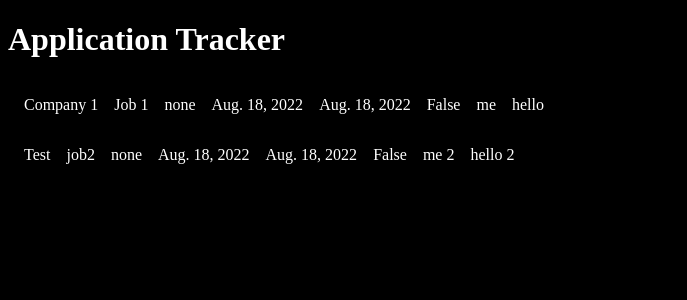
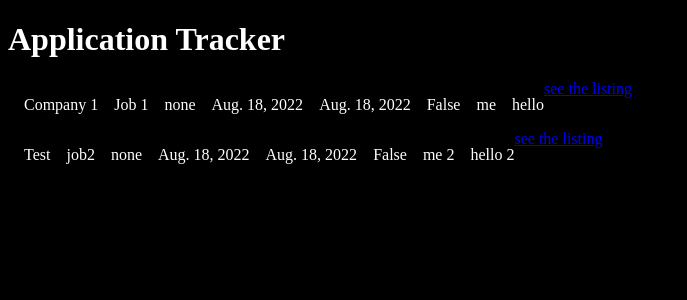
Before and after one commit to danieldenton/tracker, a Django app: page / in a window 1280 px wide. Shown: the top 300 px of the page, without its empty margins (0-687 px from the left). Run offline with Django 4.2, Linux system fonts and the light colour scheme; data comes from the database, SQL or seed files in the repository; both versions use the stored data as it was after the commit.

Commit message:
updated database and models to include link

```diff
--- a/tracker/main/models.py
+++ b/tracker/main/models.py
@@ -12,6 +12,7 @@ class Application(models.Model):
     result = models.CharField(max_length=20)
     contacts = models.CharField(max_length=200)
     notes = models.CharField(max_length=300)
+    link = models.CharField(max_length=200)
 
     def __repr__(self):
         return 'Object: {}' .format(self.company, self.job_title, self.date_listed, self.date_applied, self.follow_up, self.result, self.contacts, self.notes)
--- a/tracker/main/templates/main/home.html
+++ b/tracker/main/templates/main/home.html
@@ -11,6 +11,7 @@
     <p class="fu">{{a.follow_up}}</p>
     <p class="contacts">{{a.contacts}}</p>
     <p class="notes">{{a.notes}}</p>
+    <a href="{{a.link}}" class="link">see the listing</a>
     </div>
     {% endfor %}
 {% endblock %}
```
Also changed, not shown: tracker/db.sqlite3, tracker/main/migrations/0001_initial.py.
